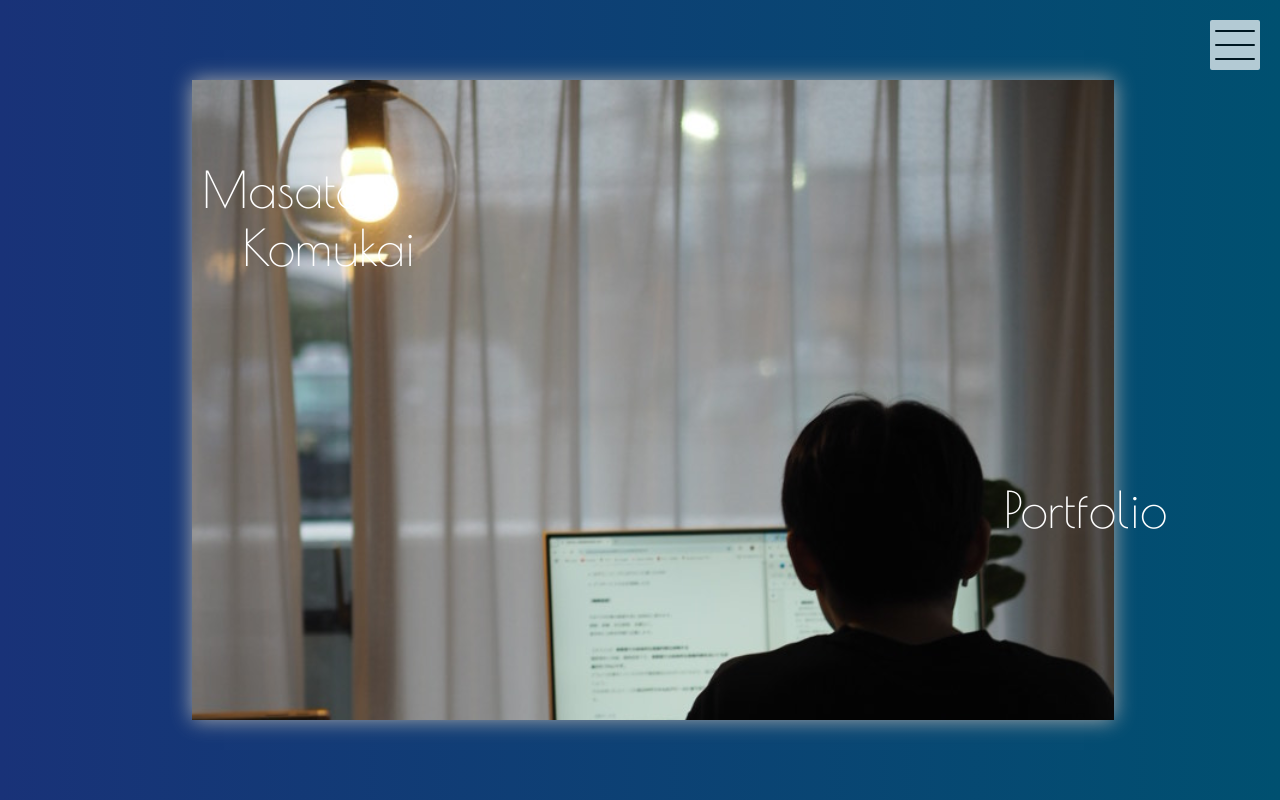
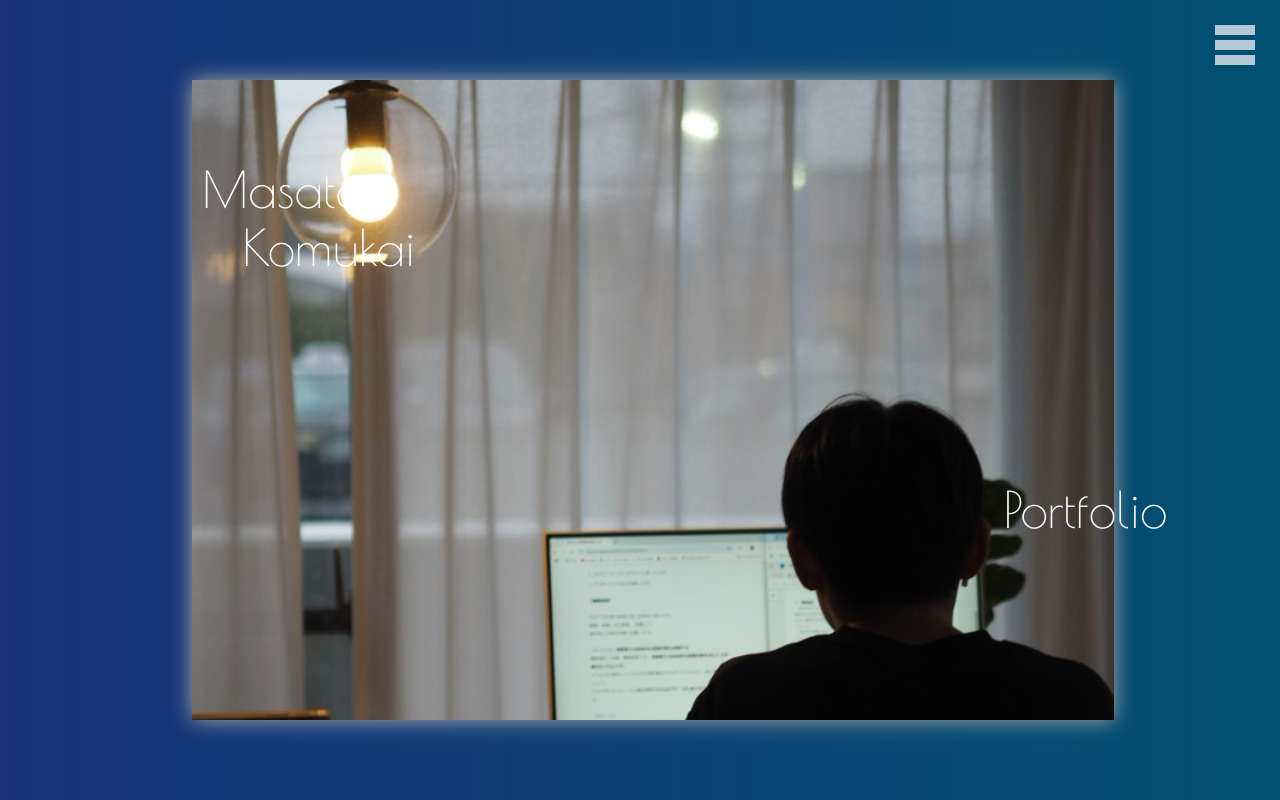
Before and after one commit to LSbard000com/My-Portfolio, a React (Vite) app: page / in a window 1280 px wide. Built offline with nearby package versions, Linux system fonts and the light colour scheme; a web font is replaced by a local one.

Commit message:
トグルボタンのデザイン変更

```diff
--- a/src/App.css
+++ b/src/App.css
@@ -74,7 +74,6 @@
 .top .nav-btn {
     width: 50px;
     height: 50px;
-    background-color: #fff;
     position: fixed;
     top: 20px;
     right: 20px;
@@ -82,7 +81,7 @@
     opacity: .7;
     z-index: 25;
     position: fixed;
-    transition-duration: 1s;
+    transition-duration: .5s;
 }
 
 .top .nav-btn:hover {
@@ -92,37 +91,32 @@
 .top .nav-btn span {
     display: block;
     width: 80%;
-    height:2px;
-    background-color: black;
-    border-radius: 5px;
+    height: 10px;
+    background-color: #fff;
     position: absolute;
     left: calc(50px * 0.1);
 }
 
 .top .nav-btn span:nth-child(1) {
-    top: calc(50px * 0.2);
-    transition-duration: 1s;
+    top: calc(50px * 0.1);
+    transition-duration: .5s;
 }
 
 .top .nav-btn span:nth-child(2) {
-    top: calc(50px * 0.5 - 1px);
-    transition-duration: 1s;
+    top: calc(50px * 0.5 - 5px);
+    transition-duration: .5s;
 }
 
 .top .nav-btn span:nth-child(3) {
-    bottom: calc(50px * 0.2);
-    transition-duration: 1s;
+    bottom: calc(50px * 0.1);
+    transition-duration: .5s;
 }
 
 /* openのときのトグルボタン */
-.open .nav-btn {
-    background-color: var(--navy);
-}
-
 .open .nav-btn span:nth-child(1) {
     transform: rotate(315deg);
-    top: calc(50px * 0.5 - 1px);
-    background-color: #fff;
+    top: calc(50px * 0.5 - 5px);
+    background-color: var(--navy);
 }
 
 .open .nav-btn span:nth-child(2) {
@@ -131,8 +125,8 @@
 
 .open .nav-btn span:nth-child(3) {
     transform: rotate(-315deg);
-    top: calc(50px * 0.5 - 1px);
-    background-color: #fff;
+    top: calc(50px * 0.5 - 5px);
+    background-color: var(--navy);
 }
 
 /* ナビゲーション（サイドバー） */
@@ -145,7 +139,7 @@
     top: 0;
     left: -200vw;
     z-index: 20;
-    transition-duration: 1s;
+    transition-duration: .8s;
 }
 
 .open .navigation {
```
